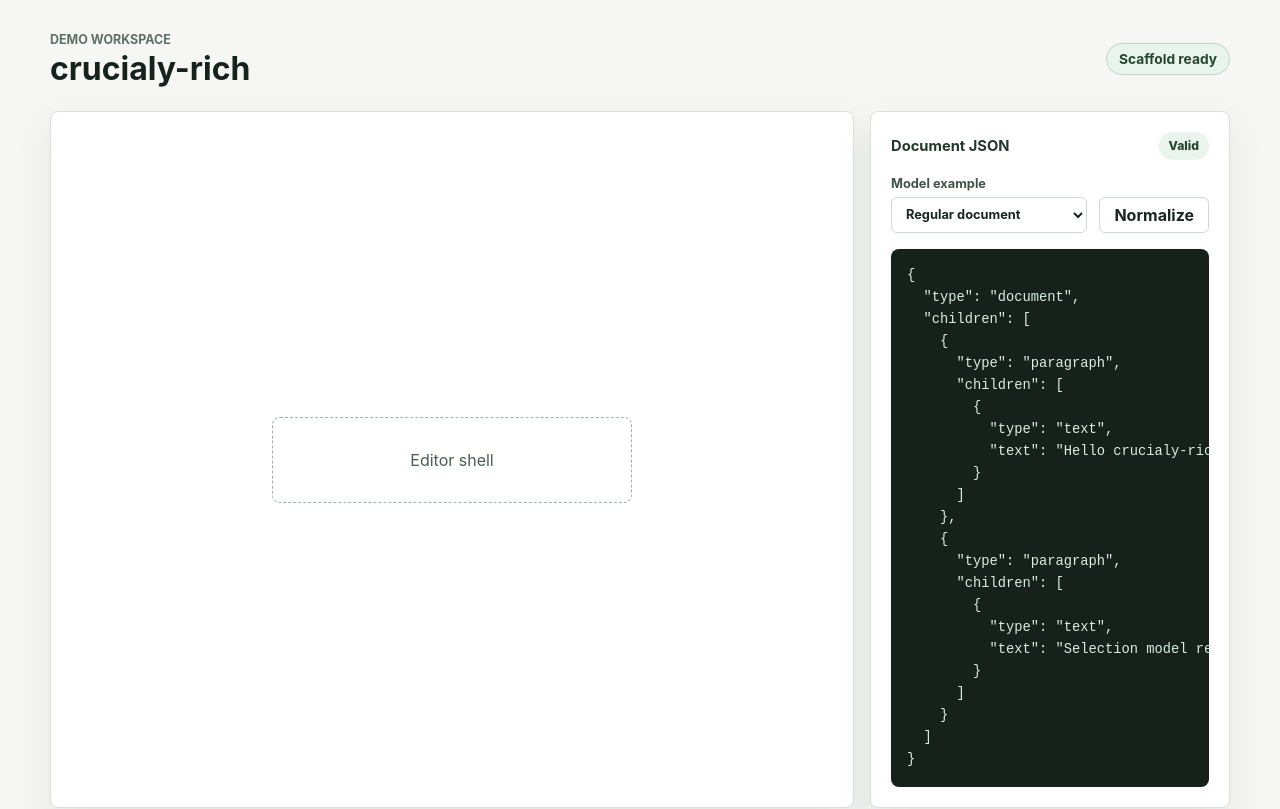
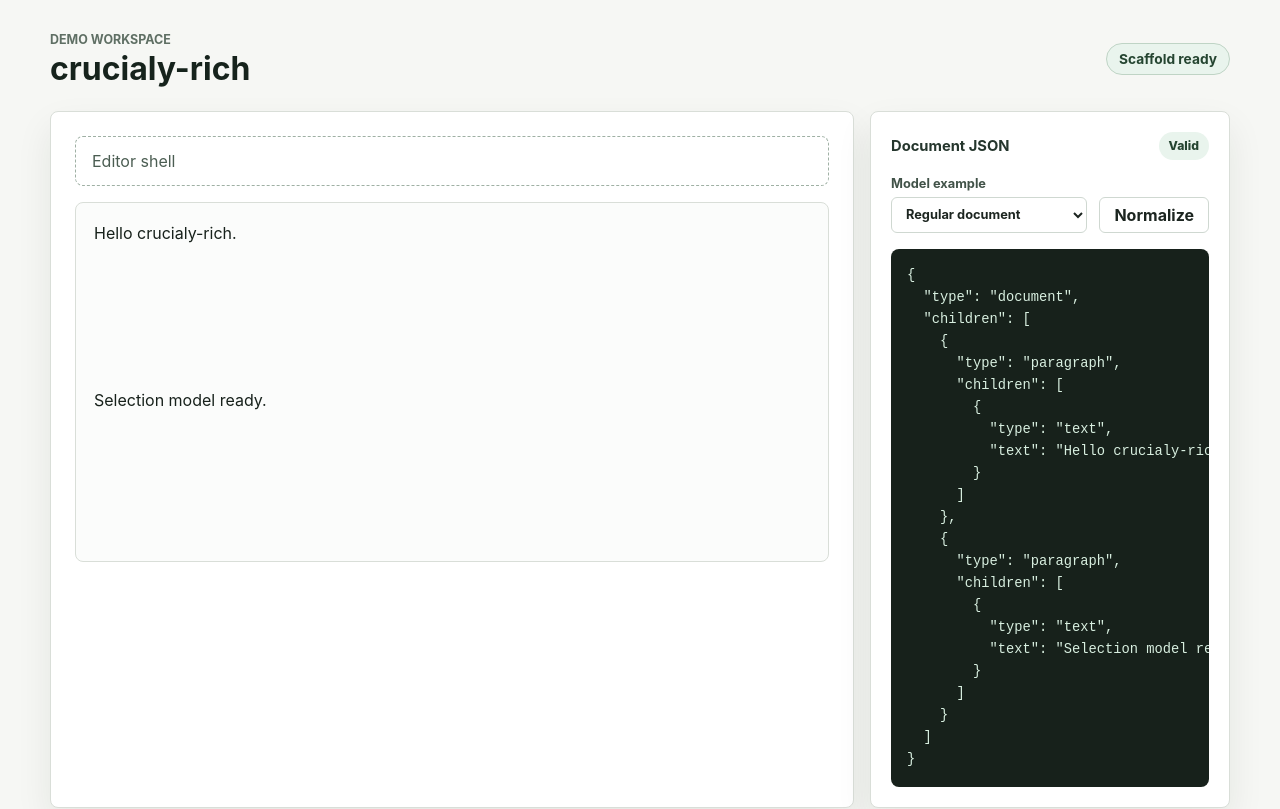
Before and after one commit to QDyanbing/crucialy-rich, a React (Vite) app in the folder apps/demo/: page / in a window 1280 px wide. Shown: the top 809 px of the page. Built offline with nearby package versions, Linux system fonts and the light colour scheme.

Commit message:
feat: render document in demo

```diff
--- a/apps/demo/src/main.tsx
+++ b/apps/demo/src/main.tsx
@@ -6,14 +6,16 @@ import {
   getTextInRange,
   isValidPoint,
   normalizeDocument,
+  renderDocument,
   validateDocument,
   type DocumentNode,
   type Path,
   type Point,
   type RangeSelection,
+  type RenderedElementNode,
 } from "@crucialy-rich/core";
 import { RichTextEditor } from "@crucialy-rich/react";
-import { StrictMode, useMemo, useState, type ChangeEvent } from "react";
+import { StrictMode, createElement, useMemo, useState, type ChangeEvent } from "react";
 import { createRoot } from "react-dom/client";
 
 import "./styles.css";
@@ -171,6 +173,25 @@ function DocumentJsonMap({ document, selectedPath }: DocumentJsonMapProps) {
   );
 }
 
+interface RenderedElementViewProps {
+  className?: string;
+  node: RenderedElementNode;
+}
+
+function RenderedElementView({ className, node }: RenderedElementViewProps) {
+  return createElement(
+    node.tagName,
+    {
+      ...node.attributes,
+      className,
+    },
+    node.text,
+    node.children?.map((child) => (
+      <RenderedElementView key={child.path.join(".")} node={child} />
+    )),
+  );
+}
+
 function parsePath(value: string): number[] {
   if (value.trim() === "") {
     return [];
@@ -298,6 +319,10 @@ function DemoApp() {
     () => normalizeDocument(documentValue),
     [documentValue],
   );
+  const renderedDocument = useMemo(
+    () => renderDocument(normalizedDocument),
+    [normalizedDocument],
+  );
   const documentPreview = useMemo(
     () => JSON.stringify(documentValue, null, 2),
     [documentValue],
@@ -327,6 +352,7 @@ function DemoApp() {
       <section className="workspace-grid" aria-label="Editor workspace">
         <div className="editor-surface" aria-label="Editor preview">
           <RichTextEditor className="empty-state" label="Editor shell" />
+          <RenderedElementView className="rendered-document" node={renderedDocument} />
         </div>
 
         <aside className="debug-panel" aria-label="Document debug panel">
--- a/apps/demo/src/styles.css
+++ b/apps/demo/src/styles.css
@@ -109,18 +109,41 @@ h3 {
 }
 
 .editor-surface {
-  display: grid;
-  place-items: center;
+  display: flex;
+  flex-direction: column;
+  gap: 16px;
   padding: 24px;
 }
 
 .empty-state {
-  width: min(100%, 360px);
-  padding: 32px;
+  width: 100%;
+  padding: 14px 16px;
   border: 1px dashed #9fb0a4;
   border-radius: 8px;
   color: #4b5d52;
-  text-align: center;
+  text-align: left;
+}
+
+.rendered-document {
+  display: grid;
+  gap: 12px;
+  width: 100%;
+  min-height: 360px;
+  border: 1px solid #d9ded8;
+  border-radius: 8px;
+  background: #fbfcfb;
+  padding: 18px;
+}
+
+.rendered-document p {
+  margin: 0;
+  color: #17211b;
+  font-size: 1rem;
+  line-height: 1.6;
+}
+
+.rendered-document span {
+  white-space: pre-wrap;
 }
 
 .debug-panel {
```
